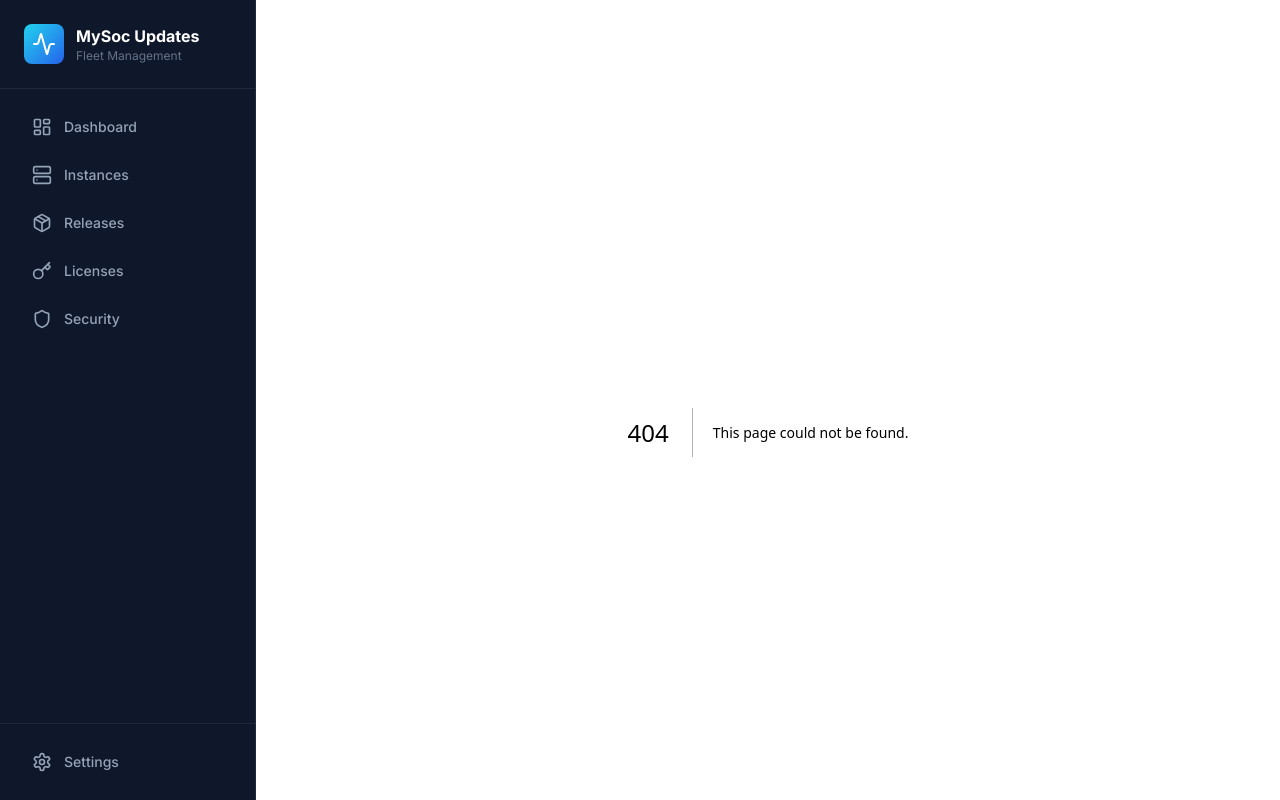
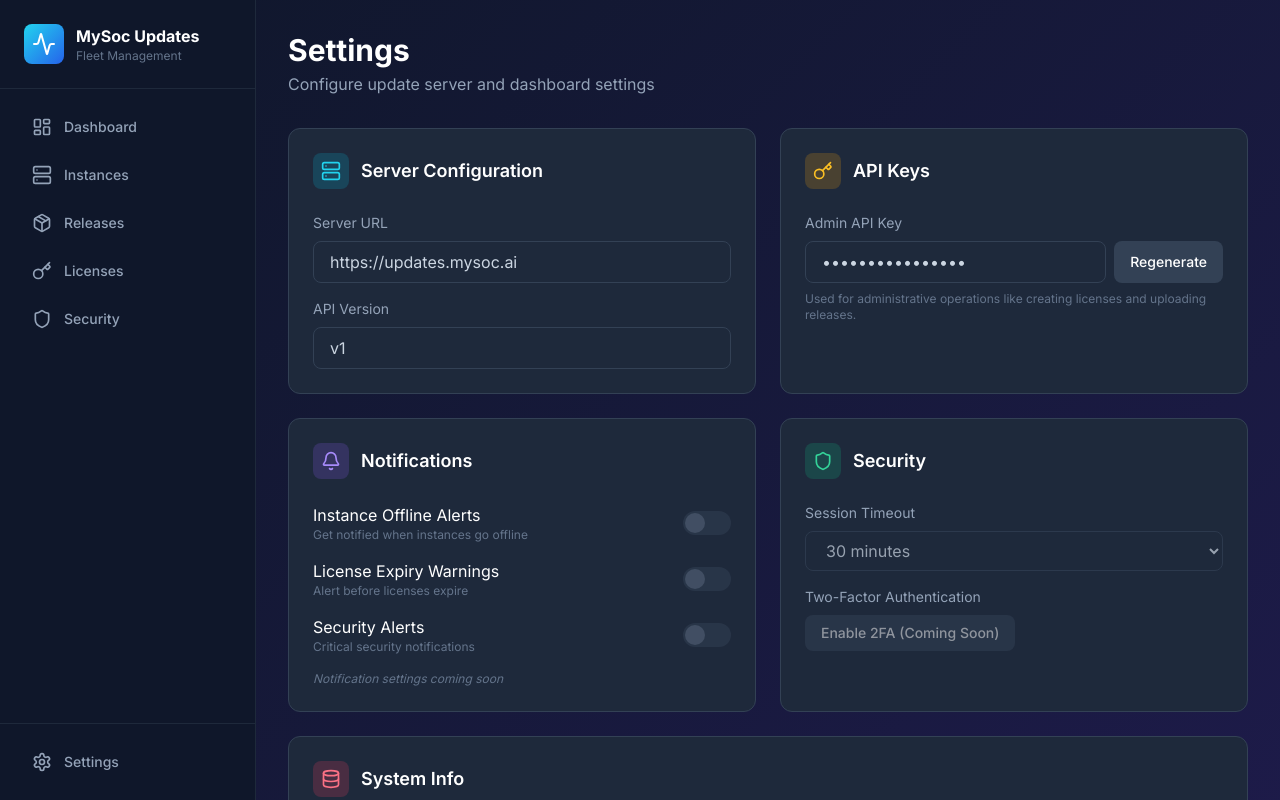
Before and after one commit to ronyzarom/updates-mysoc-ai, a Next.js app in the folder dashboard/: page /settings in a window 1280 px wide. Before the commit this address had no page. Shown: the top 800 px of the page. Built offline with nearby package versions, Linux system fonts and the light colour scheme.

Commit message:
feat: add settings page to dashboard

```diff
--- /dev/null
+++ b/dashboard/src/app/settings/page.tsx
@@ -0,0 +1,203 @@
+"use client";
+
+import { Settings, Server, Key, Bell, Shield, Database } from "lucide-react";
+
+export default function SettingsPage() {
+  return (
+    <div className="space-y-8">
+      <div>
+        <h1 className="text-3xl font-bold text-white">Settings</h1>
+        <p className="text-slate-400 mt-1">
+          Configure update server and dashboard settings
+        </p>
+      </div>
+
+      <div className="grid grid-cols-1 lg:grid-cols-2 gap-6">
+        {/* Server Configuration */}
+        <div className="card">
+          <div className="flex items-center gap-3 mb-6">
+            <div className="p-2 rounded-lg bg-cyan-500/20">
+              <Server className="w-5 h-5 text-cyan-400" />
+            </div>
+            <h2 className="text-lg font-semibold text-white">
+              Server Configuration
+            </h2>
+          </div>
+
+          <div className="space-y-4">
+            <div>
+              <label className="block text-sm text-slate-400 mb-2">
+                Server URL
+              </label>
+              <input
+                type="text"
+                value="https://updates.mysoc.ai"
+                disabled
+                className="w-full px-4 py-2 rounded-lg bg-slate-800 border border-slate-700 text-slate-300"
+              />
+            </div>
+            <div>
+              <label className="block text-sm text-slate-400 mb-2">
+                API Version
+              </label>
+              <input
+                type="text"
+                value="v1"
+                disabled
+                className="w-full px-4 py-2 rounded-lg bg-slate-800 border border-slate-700 text-slate-300"
+              />
+            </div>
+          </div>
+        </div>
+
+        {/* API Keys */}
+        <div className="card">
+          <div className="flex items-center gap-3 mb-6">
+            <div className="p-2 rounded-lg bg-amber-500/20">
+              <Key className="w-5 h-5 text-amber-400" />
+            </div>
+            <h2 className="text-lg font-semibold text-white">API Keys</h2>
+          </div>
+
+          <div className="space-y-4">
+            <div>
+              <label className="block text-sm text-slate-400 mb-2">
+                Admin API Key
+              </label>
+              <div className="flex gap-2">
+                <input
+                  type="password"
+                  value="••••••••••••••••"
+                  disabled
+                  className="flex-1 px-4 py-2 rounded-lg bg-slate-800 border border-slate-700 text-slate-300"
+                />
+                <button className="btn btn-secondary text-sm">Regenerate</button>
+              </div>
+              <p className="text-xs text-slate-500 mt-2">
+                Used for administrative operations like creating licenses and
+                uploading releases.
+              </p>
+            </div>
+          </div>
+        </div>
+
+        {/* Notifications */}
+        <div className="card">
+          <div className="flex items-center gap-3 mb-6">
+            <div className="p-2 rounded-lg bg-violet-500/20">
+              <Bell className="w-5 h-5 text-violet-400" />
+            </div>
+            <h2 className="text-lg font-semibold text-white">Notifications</h2>
+          </div>
+
+          <div className="space-y-4">
+            <div className="flex items-center justify-between">
+              <div>
+                <p className="text-white">Instance Offline Alerts</p>
+                <p className="text-xs text-slate-500">
+                  Get notified when instances go offline
+                </p>
+              </div>
+              <div className="w-12 h-6 rounded-full bg-slate-700 relative cursor-not-allowed opacity-50">
+                <div className="w-5 h-5 rounded-full bg-slate-500 absolute top-0.5 left-0.5"></div>
+              </div>
+            </div>
+
+            <div className="flex items-center justify-between">
+              <div>
+                <p className="text-white">License Expiry Warnings</p>
+                <p className="text-xs text-slate-500">
+                  Alert before licenses expire
+                </p>
+              </div>
+              <div className="w-12 h-6 rounded-full bg-slate-700 relative cursor-not-allowed opacity-50">
+                <div className="w-5 h-5 rounded-full bg-slate-500 absolute top-0.5 left-0.5"></div>
+              </div>
+            </div>
+
+            <div className="flex items-center justify-between">
+              <div>
+                <p className="text-white">Security Alerts</p>
+                <p className="text-xs text-slate-500">
+                  Critical security notifications
+                </p>
+              </div>
+              <div className="w-12 h-6 rounded-full bg-slate-700 relative cursor-not-allowed opacity-50">
+                <div className="w-5 h-5 rounded-full bg-slate-500 absolute top-0.5 left-0.5"></div>
+              </div>
+            </div>
+          </div>
+
+          <p className="text-xs text-slate-500 mt-4 italic">
+            Notification settings coming soon
+          </p>
+        </div>
+
+        {/* Security */}
+        <div className="card">
+          <div className="flex items-center gap-3 mb-6">
+            <div className="p-2 rounded-lg bg-emerald-500/20">
+              <Shield className="w-5 h-5 text-emerald-400" />
+            </div>
+            <h2 className="text-lg font-semibold text-white">Security</h2>
+          </div>
+
+          <div className="space-y-4">
+            <div>
+              <label className="block text-sm text-slate-400 mb-2">
+                Session Timeout
+              </label>
+              <select
+                disabled
+                className="w-full px-4 py-2 rounded-lg bg-slate-800 border border-slate-700 text-slate-300"
+              >
+                <option>30 minutes</option>
+                <option>1 hour</option>
+                <option>4 hours</option>
+                <option>24 hours</option>
+              </select>
+            </div>
+
+            <div>
+              <label className="block text-sm text-slate-400 mb-2">
+                Two-Factor Authentication
+              </label>
+              <button className="btn btn-secondary text-sm opacity-50 cursor-not-allowed">
+                Enable 2FA (Coming Soon)
+              </button>
+            </div>
+          </div>
+        </div>
+
+        {/* Database */}
+        <div className="card lg:col-span-2">
+          <div className="flex items-center gap-3 mb-6">
+            <div className="p-2 rounded-lg bg-rose-500/20">
+              <Database className="w-5 h-5 text-rose-400" />
+            </div>
+            <h2 className="text-lg font-semibold text-white">System Info</h2>
+          </div>
+
+          <div className="grid grid-cols-2 md:grid-cols-4 gap-4">
+            <div className="p-4 rounded-lg bg-slate-800/50">
+              <p className="text-xs text-slate-500 mb-1">Database</p>
+              <p className="text-white font-medium">PostgreSQL</p>
+            </div>
+            <div className="p-4 rounded-lg bg-slate-800/50">
+              <p className="text-xs text-slate-500 mb-1">Storage</p>
+              <p className="text-white font-medium">Local Filesystem</p>
+            </div>
+            <div className="p-4 rounded-lg bg-slate-800/50">
+              <p className="text-xs text-slate-500 mb-1">Server Version</p>
+              <p className="text-white font-medium">1.0.0</p>
+            </div>
+            <div className="p-4 rounded-lg bg-slate-800/50">
+              <p className="text-xs text-slate-500 mb-1">Dashboard Version</p>
+              <p className="text-white font-medium">1.0.0</p>
+            </div>
+          </div>
+        </div>
+      </div>
+    </div>
+  );
+}
```
